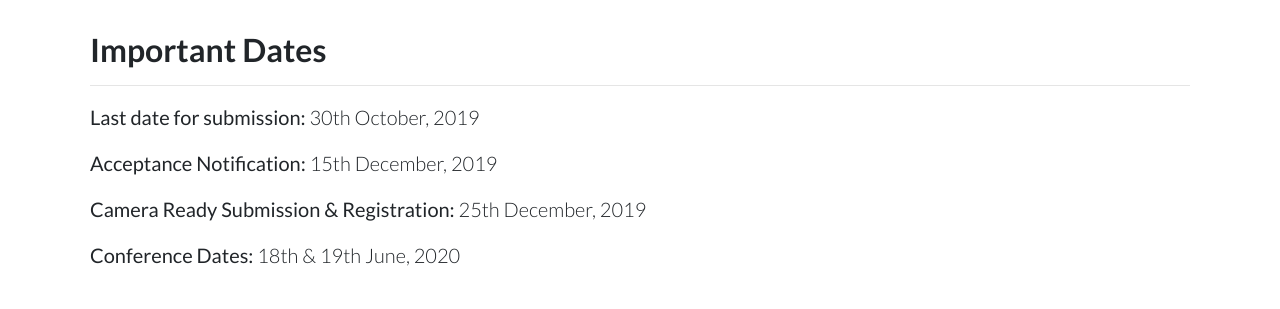
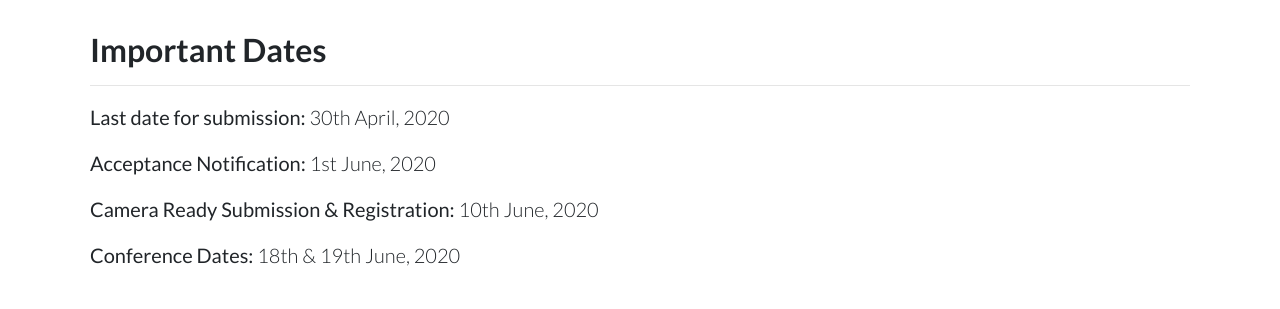
Before and after one commit to ieeevardhaman/icmlsc-website, a Jekyll site: the page built from pages/important-dates.md, in a window 1280 px wide and 900 px high, scrolled down 520 px. Shown: the part 155-464 px from the top of the window. Built offline with Jekyll 4.4.1, drawn with Linux system fonts in a browser that asks for light colours; our own code applies the rules of GitHub Pages for plain Markdown files.

Commit message:
Updated all dates.

```diff
--- a/pages/important-dates.md
+++ b/pages/important-dates.md
@@ -5,10 +5,10 @@ permalink: /important-dates
 ## Important Dates
 ---
 
-**Last date for submission:** 30th October, 2019
+**Last date for submission:** 30th April, 2020
 
-**Acceptance Notification:** 15th December, 2019
+**Acceptance Notification:** 1st June, 2020
 
-**Camera Ready Submission & Registration:** 25th December, 2019
+**Camera Ready Submission & Registration:** 10th June, 2020
 
 **Conference Dates:**  18th & 19th June, 2020
```
